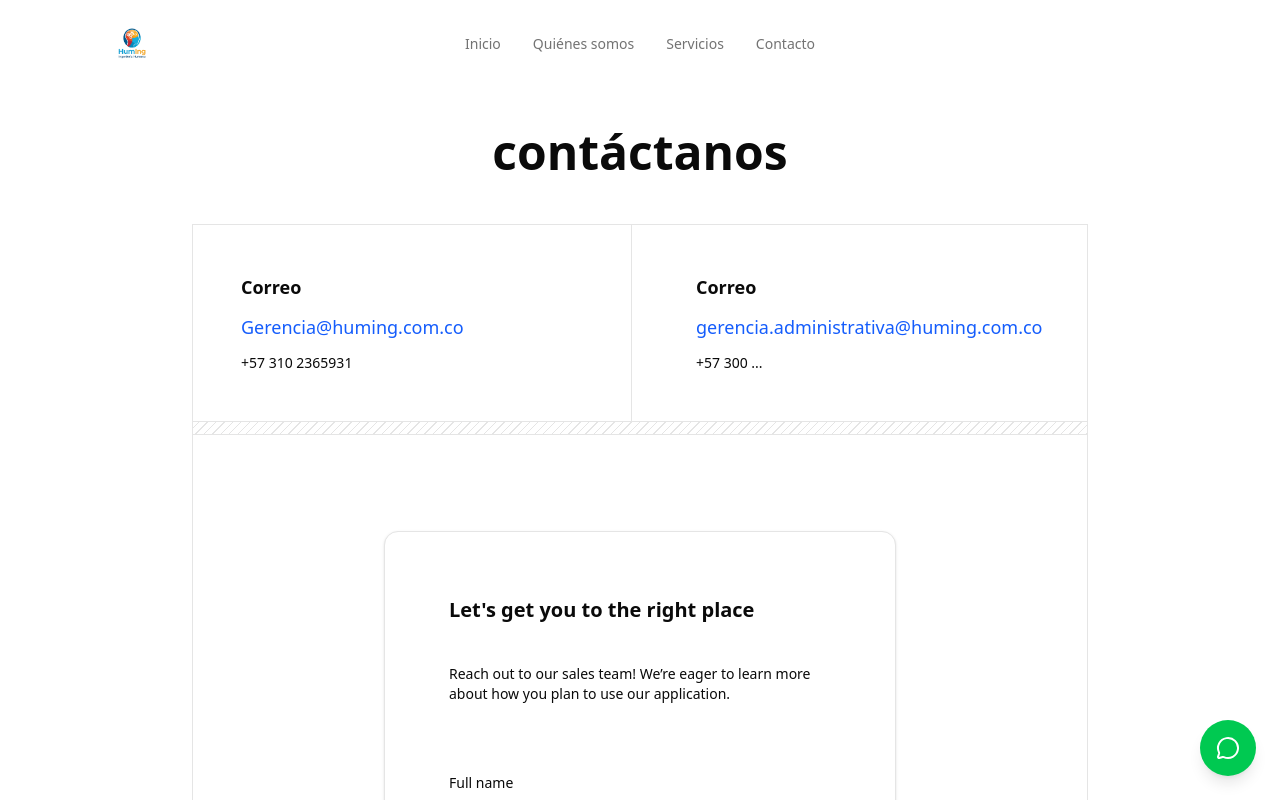
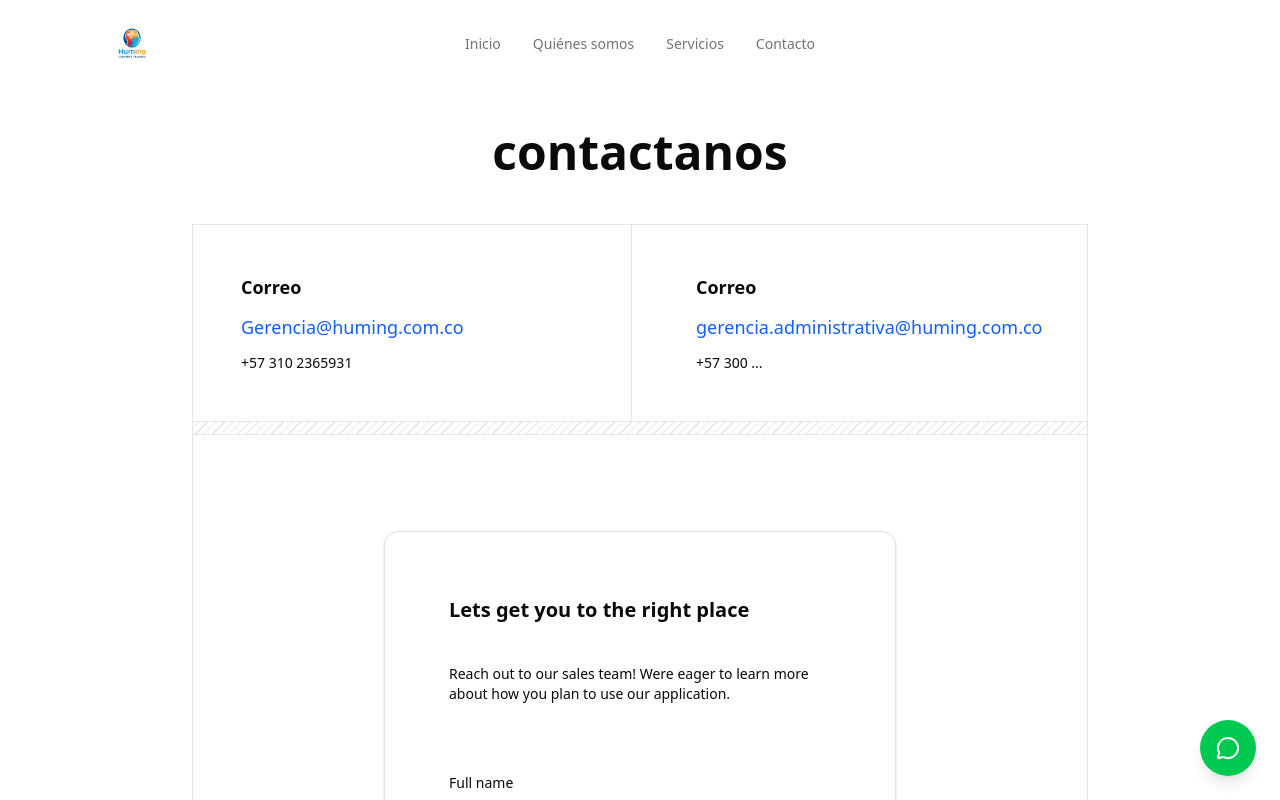
Before and after one commit to sgaraujo/huming-web, a Next.js app: page /contacto in a window 1280 px wide. Shown: the top 800 px of the page. Built offline with nearby package versions, Linux system fonts and the light colour scheme.

Commit message:
Solucionado para desplegar

```diff
--- a/components/contact.tsx
+++ b/components/contact.tsx
@@ -10,7 +10,7 @@ export default function ContactSection() {
     return (
         <section className="py-32">
             <div className="mx-auto max-w-4xl px-4 lg:px-0">
-                <h1 className="mb-12 text-center text-4xl font-semibold lg:text-5xl">contáctanos</h1>
+                <h1 className="mb-12 text-center text-4xl font-semibold lg:text-5xl">contactanos</h1>
 
                 <div className="grid divide-y border md:grid-cols-2 md:gap-4 md:divide-x md:divide-y-0">
                     <div className="flex flex-col justify-between space-y-8 p-6 sm:p-12">
@@ -42,8 +42,8 @@ export default function ContactSection() {
                     action=""
                     className="border px-4 py-12 lg:px-0 lg:py-24">
                     <Card className="mx-auto max-w-lg p-8 sm:p-16">
-                        <h3 className="text-xl font-semibold">Let's get you to the right place</h3>
-                        <p className="mt-4 text-sm">Reach out to our sales team! We’re eager to learn more about how you plan to use our application.</p>
+                        <h3 className="text-xl font-semibold">Lets get you to the right place</h3>
+                        <p className="mt-4 text-sm">Reach out to our sales team! Were eager to learn more about how you plan to use our application.</p>
 
                         <div className="**:[&>label]:block mt-12 space-y-6 *:space-y-3">
                             <div>
--- a/components/content-3.tsx
+++ b/components/content-3.tsx
@@ -1,6 +1,3 @@
-import { Button } from '@/components/ui/button'
-import { ChevronRight } from 'lucide-react'
-import Link from 'next/link'
 
 export default function ContentSection() {
     return (
--- a/components/hero-section.tsx
+++ b/components/hero-section.tsx
@@ -1,5 +1,4 @@
 import React from 'react'
-import { Mail, SendHorizonal } from 'lucide-react'
 import { Button } from '@/components/ui/button'
 import { TextEffect } from '@/components/ui/text-effect'
 import { AnimatedGroup } from '@/components/ui/animated-group'
--- a/components/ui/animated-group.tsx
+++ b/components/ui/animated-group.tsx
@@ -1,5 +1,5 @@
 'use client';
-import { ReactNode } from 'react';
+import { JSX, ReactNode } from 'react';
 import { motion, Variants } from 'motion/react';
 import React from 'react';
 
--- a/components/ui/text-effect.tsx
+++ b/components/ui/text-effect.tsx
@@ -180,7 +180,7 @@ const createVariantsWithTransition = (
 ): Variants => {
   if (!transition) return baseVariants;
 
-  const { exit: _, ...mainTransition } = transition;
+  const { exit, ...mainTransition } = transition;
 
   return {
     ...baseVariants,
```
